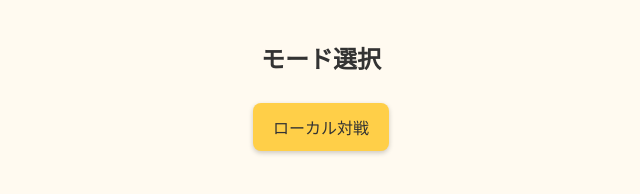
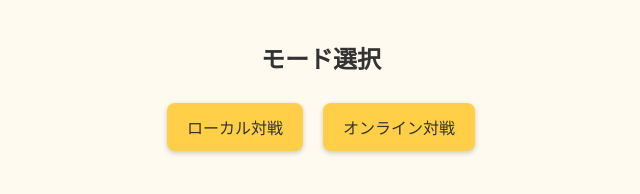
Before and after one commit to neguchi-SMM2/mozzarella, a plain HTML site: page index.html in a window 1280 px wide. Shown: the whole page, without its empty margins (319-959 px from the left). Drawn offline with Linux system fonts and the light colour scheme.

Commit message:
Update index.html

```diff
--- a/index.html
+++ b/index.html
@@ -11,6 +11,7 @@
     <div id="modeSelection" class="card">
       <h2>モード選択</h2>
       <button onclick="startLocalMode()">ローカル対戦</button>
+      <button onclick="startOnlineMode()">オンライン対戦</button>
     </div>
 
     <div id="setup" class="card hidden">
```
